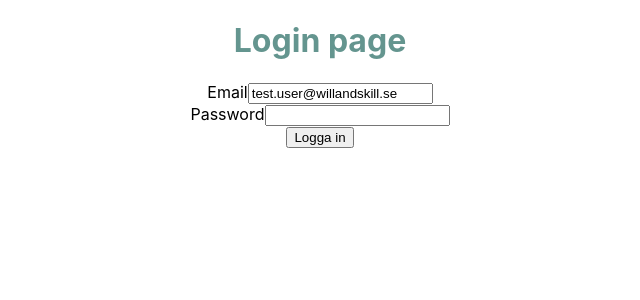
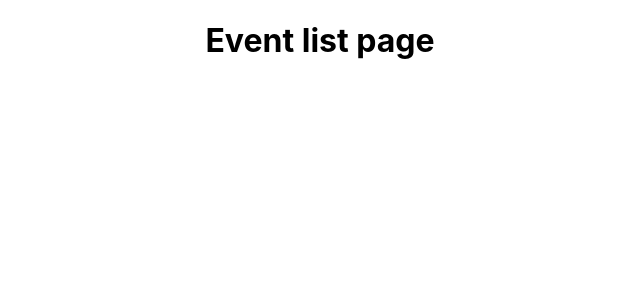
Before and after one commit to vanessasuthat03/js_backend, a React (Create React App) app: page /event-list in a window 1280 px wide. Shown: the top 300 px of the page, without its empty margins (320-960 px from the left). Built offline with nearby package versions, Linux system fonts and the light colour scheme.

Commit message:
Add userContext for token.

```diff
--- a/src/App.js
+++ b/src/App.js
@@ -1,12 +1,25 @@
-import React, { useRef, useState } from "react"
+import React, { useState } from "react"
 import "./App.css"
-
+import { Switch, Route } from "react-router-dom"
 import LoginPage from "./pages/LoginPage"
+import EventListPage from "./pages/EventListPage"
+import { UserContext } from "./contexts/UserContext"
 
 function App() {
+  const [token, setToken] = useState(null)
   return (
     <div className="App">
-      <LoginPage />
+      <UserContext.Provider value={{ token, setToken }}>
+        <Switch>
+          <Route path="/event-list">
+            <EventListPage />
+          </Route>
+
+          <Route path="/">
+            <LoginPage />
+          </Route>
+        </Switch>
+      </UserContext.Provider>
     </div>
   )
 }
--- a/src/components/LoginForm.jsx
+++ b/src/components/LoginForm.jsx
@@ -1,15 +1,17 @@
-import React, { useState } from "react"
+import React, { useState, useContext } from "react"
+import { useHistory } from "react-router-dom"
+import { UserContext } from "../contexts/UserContext"
 
 const ROOT_URL = "http://yoshi.willandskill.eu:8999/api/v1/"
 const LOGIN_URL = `${ROOT_URL}auth/api-token-auth/`
 // const EVENT_LIST_URL =
 
-// STYLE
+export default function LoginForm() {
+  const history = useHistory()
 
-export default function LoginForm() {
   const [email, setEmail] = useState("test.user@willandskill.se")
   const [password, setPassword] = useState("js-lesson-10")
-  const [token, setToken] = useState(null)
+  const { token, setToken } = useContext(UserContext)
 
   function login() {
     console.log(email, password)
@@ -29,6 +31,7 @@ export default function LoginForm() {
       .then(data => {
         console.log("data", data.token) // får fram token
         setToken(data.token)
+        history.push("/event-list")
       })
   }
 
@@ -48,6 +51,7 @@ export default function LoginForm() {
         <input
           name="password"
           type="password"
+          value={password}
           onChange={event => setPassword(event.currentTarget.value)}
         />
       </div>
--- /dev/null
+++ b/src/contexts/UserContext.js
@@ -0,0 +1,3 @@
+import React, { createContext } from "react"
+
+export const UserContext = createContext({})
--- a/src/pages/EventListPage.jsx
+++ b/src/pages/EventListPage.jsx
@@ -1,9 +1,12 @@
-import React from "react"
+import React, { useContext } from "react"
+import { UserContext } from "../contexts/UserContext"
 
 export default function EventListPage() {
+  const { token } = useContext(UserContext)
   return (
     <div>
       <h1>Event list page</h1>
+      {token}
     </div>
   )
 }
```
